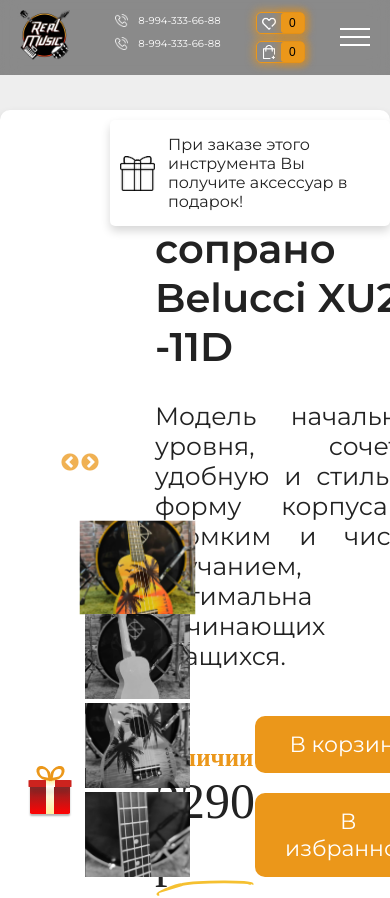
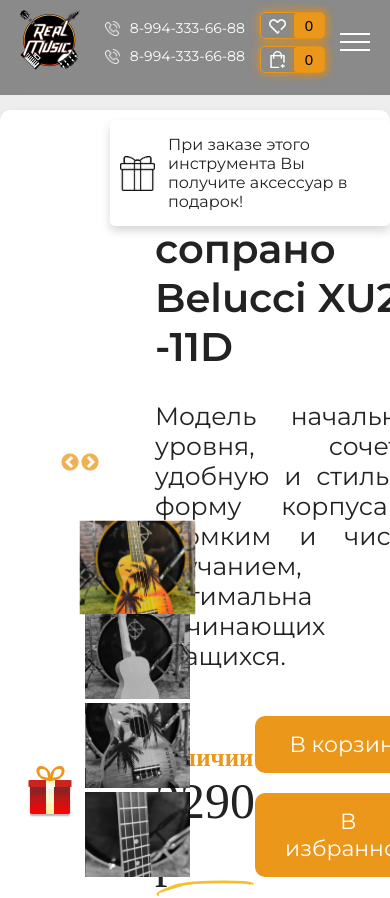
Before and after one commit to Frida21am/real-music-react, a React (Vite) app: page /product/1 in a window 390 px wide. Shown: the top 898 px of the page. Built offline with nearby package versions, Linux system fonts and the light colour scheme; a web font is replaced by a local one.

Commit message:
Добавила в меню раздел "Мы на Авито" и переделала под него адаптив хедера

```diff
--- a/src/layout/Header.tsx
+++ b/src/layout/Header.tsx
@@ -54,6 +54,16 @@
                   Контакты
                 </a>
               </li>
+              <li>
+                <img src="/delivery/avito.png" alt="" />
+                <a
+                  href="https://www.avito.ru/brands/i224952978/all/muzykalnye_instrumenty?gdlkerfdnwq=101&page_from=from_item_header&iid=3183987440&sellerId=4a2d802f13e360fb2496b6d7bcccca0e"
+                  onClick={() => closeSideBar()}
+                  target="_blank"
+                >
+                  Мы на Авито
+                </a>
+              </li>
             </ul>
           </nav>
           <div className="header__addprod">
--- a/src/styles/modules/Header.scss
+++ b/src/styles/modules/Header.scss
@@ -34,14 +34,17 @@
     display: flex;
     align-items: center;
     margin-bottom: 10px;
+    &:last-child {
+      margin-bottom: 0px;
+    }
     img {
-      width: 18px;
+      width: 17px;
       margin-right: 10px;
     }
     a {
       color: #fff;
       text-decoration: none;
-      font-size: 17px;
+      font-size: 16px;
       transition: color 0.3s ease 0s;
       &:hover {
         color: darken(#fff, 5%);
@@ -55,12 +58,17 @@
 .header__nav_list {
   display: flex;
   list-style: none;
-  font-size: 27px;
+  font-size: 23px;
   font-weight: 500;
   li {
-    margin-right: 35px;
+    margin-right: 25px;
+    display: flex;
+    align-items: center;
     &:last-child {
-      margin-right: 0px;
+      margin-right: -0px;
+    }
+    img {
+      width: 32px;
     }
     a {
       color: #fff;
@@ -95,7 +103,7 @@
     box-shadow: none;
   }
   img {
-    width: 22px;
+    width: 21px;
     padding: 0px 10px;
   }
   span {
@@ -106,6 +114,7 @@
     background-color: #eb971a;
     border-color: transparent;
     border-style: solid;
+    font-size: 16px;
     box-shadow: 0px 0px 5px 5px rgba(214, 137, 23, 0.3);
   }
 }
@@ -121,70 +130,46 @@
   .header__logo {
     margin-right: 10px;
   }
+  .header__logo_image {
+    img {
+      width: 50px;
+    }
+  }
   .header__phone div {
+    margin-bottom: 7px;
     img {
-      width: 17px;
+      width: 14px;
     }
     a {
-      font-size: 14px;
+      font-size: 12px;
     }
   }
+  .header__nav {
+    margin: 0 10px;
+  }
   .header__nav_list {
-    font-size: 22px;
-    font-weight: 500;
+    font-size: 18px;
     li {
-      margin-right: 25px;
+      margin-right: 20px;
+      &:last-child {
+        margin-right: 0px;
+      }
     }
   }
-  .header__addprod {
-    font-size: 14px;
-  }
-
   .header__addprod_likes,
   .header__addprod_cart {
     img {
-      width: 19px;
+      width: 17px;
+      padding: 0px 7px;
+    }
+    span {
+      font-size: 15px;
+      padding: 1px 6px;
     }
   }
 }
 
 @media screen and (max-width: 991px) {
-  .header-blur {
-    height: 75px;
-  }
-  .header__logo_image img {
-    width: 50px;
-  }
-  .header__phone div img {
-    width: 13px;
-  }
-  .header__phone div a {
-    font-size: 10px;
-  }
-  .header__nav_list {
-    font-size: 17px;
-    li {
-      margin-right: 20px;
-    }
-  }
-  .header__addprod {
-    font-size: 12px;
-  }
-  .header__addprod_likes img,
-  .header__addprod_cart img {
-    width: 14px;
-  }
-  .header__addprod_likes span,
-  .header__addprod_cart span {
-    padding: 0px 5px;
-  }
-  .header__addprod_likes img,
-  .header__addprod_cart img {
-    padding: 0px 5px;
-  }
-}
-
-@media screen and (max-width: 767px) {
   .icon-menu {
     display: block;
     position: relative;
@@ -222,6 +207,20 @@
       }
     }
   }
+  .header__logo_image {
+    img {
+      width: 60px;
+    }
+  }
+  .header__phone div {
+    margin-bottom: 10px;
+    img {
+      width: 15px;
+    }
+    a {
+      font-size: 14px;
+    }
+  }
   .header__nav {
     position: fixed;
     width: 50%;
@@ -247,4 +246,21 @@
       font-size: 25px;
     }
   }
+  .header__addprod_likes,
+  .header__addprod_cart {
+    img {
+      padding: 0px 8px;
+    }
+    span {
+      padding: 1px 8px;
+    }
+  }
 }
+
+@media screen and (max-width: 575px) {
+  .header__nav_list li {
+    flex-direction: column;
+    margin: 0 0 30px 0;
+    font-size: 23px;
+  }
+}
--- a/src/styles/modules/Products.scss
+++ b/src/styles/modules/Products.scss
@@ -280,7 +280,7 @@
   .no-products {
     border: 1px solid #464646c5;
     width: 300px;
-    height: 150px;
+    height: 350px;
     p {
       font-size: 14px;
     }
```
Also changed, not shown: public/aboutUsReviews/rate.png (deleted).
